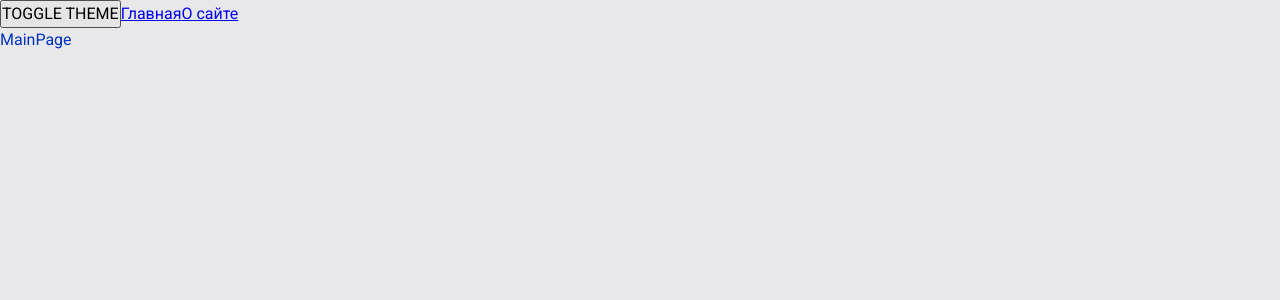
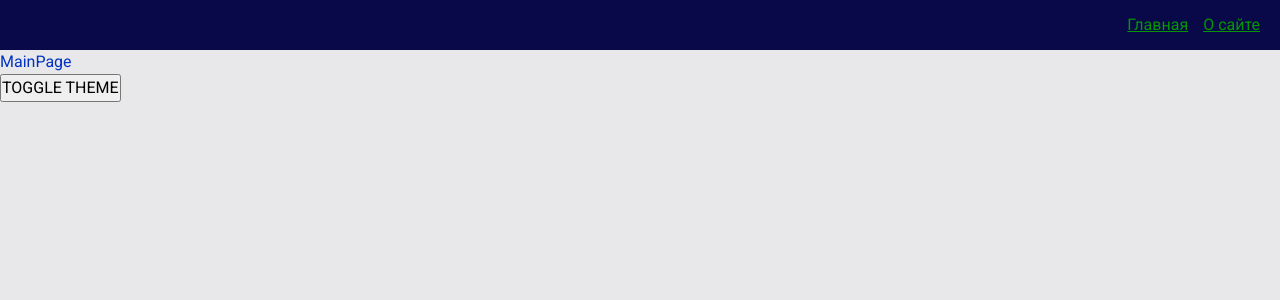
Before and after one commit to NoWizarrd/blog-project, a React app: page / in a window 1280 px wide. Shown: the top 300 px of the page. Built offline with nearby package versions, Linux system fonts and the light colour scheme.

Commit message:
add AppLink component

```diff
--- a/src/app/App.tsx
+++ b/src/app/App.tsx
@@ -6,6 +6,7 @@
 import { AboutPage } from "pages/AboutPage"
 import { MainPage } from "pages/MainPage"
 import { AppRouter } from "./providers/router"
+import { Navbar } from "widgets/Navbar"
 
 
 const App = () => {
@@ -13,10 +14,9 @@
 
   return (
     <div className={classNames('app', {}, [theme])}>
+      <Navbar/>
+      <AppRouter/>
       <button onClick={toggleTheme}>TOGGLE THEME</button>
-      <Link to={'/'}>Главная</Link>
-      <Link to={'/about'}>О сайте</Link>
-      <AppRouter/>
     </div>
   )
 }
--- a/src/app/styles/themes/dark.scss
+++ b/src/app/styles/themes/dark.scss
@@ -1,6 +1,10 @@
 .app.dark {
      --bg-color: #090949;
+     --inverted-bg-color: #e8e8ea;
 
      --primary-color: #049604;
      --secondary-color: #04ff04;
+
+     --inverted-primary-color: #0232c2;
+     --inverted-secondary-color: #0051ff;
 }
--- a/src/app/styles/themes/normal.scss
+++ b/src/app/styles/themes/normal.scss
@@ -1,6 +1,10 @@
 .app.light {
     --bg-color: #e8e8ea;
+    --inverted-bg-color: #090949;
 
     --primary-color: #0232c2;
-    --secondary-color: #0449e0;
+    --secondary-color: #0353ff;
+
+    --inverted-primary-color: #049604;
+    --inverted-secondary-color: #04ff04;
 }
--- a/src/app/styles/variables/global.scss
+++ b/src/app/styles/variables/global.scss
@@ -11,4 +11,7 @@
     --font-line-l: 32px;
     --font-l: var(--font-size-l) / var(--font-line-l) var(--font-family-main);
 
+
+    //Размеры
+    --navbar-height: 50px;
 }
--- a/src/shared/lib/classNames/classNames.ts
+++ b/src/shared/lib/classNames/classNames.ts
@@ -2,10 +2,10 @@
 type Mods = Record<string, boolean | string>
 
 
-export function classNames(cls: string, mods: Mods, additional: string[]): string {
+export function classNames(cls: string, mods: Mods ={}, additional: string[] = []): string {
     return [
         cls,
-        ...additional,
+        ...additional.filter(Boolean),
         ...Object.entries(mods).filter(([className, value]) => Boolean(value))
          .map(([className, value]) => className)
     ]
--- /dev/null
+++ b/src/shared/ui/AppLink/AppLink.module.scss
@@ -0,0 +1,11 @@
+.applink {
+    color: var(--primary-color)
+}
+
+.primary {
+    color: var(--primary-color)
+}
+
+.secondary {
+    color: var(--inverted-primary-color)
+}
--- /dev/null
+++ b/src/shared/ui/AppLink/AppLink.tsx
@@ -0,0 +1,30 @@
+import { classNames } from 'shared/lib/classNames/classNames';
+import classes from './AppLink.module.scss'
+import { Link, LinkProps } from 'react-router-dom';
+import { FC } from 'react';
+
+
+export enum AppLinkTheme {
+    PRIMARY = 'primary',
+    SECONDARY = 'secondary'
+}
+
+
+interface AppLinkProps extends LinkProps{
+    className?: string;
+    theme?: AppLinkTheme;
+}
+
+export const AppLink: FC<AppLinkProps> = (props) => {
+    const {to, className, children, theme = AppLinkTheme.PRIMARY, ...OtherProps} = props
+
+    return (
+      <Link
+        to={to}
+        className={classNames(classes.applink, {}, [className, classes[theme]])}
+        {...OtherProps}
+      >
+        {children}
+      </Link>
+    );
+}
--- /dev/null
+++ b/src/widgets/Navbar/index.ts
@@ -0,0 +1 @@
+export {Navbar} from './ui/Navbar'
--- /dev/null
+++ b/src/widgets/Navbar/ui/Navbar.module.scss
@@ -0,0 +1,16 @@
+.navbar {
+    width: 100%;
+    height: var(--navbar-height);
+    background: var(--inverted-bg-color);
+    display: flex;
+    align-items: center;
+    padding: 20px;
+}
+
+.links {
+    margin-left: auto;
+}
+
+.mainLink {
+    margin-right: 15px;
+}
--- /dev/null
+++ b/src/widgets/Navbar/ui/Navbar.tsx
@@ -0,0 +1,19 @@
+import { classNames } from "shared/lib/classNames/classNames";
+import classes from "./Navbar.module.scss";
+import { Link } from "react-router-dom";
+import { AppLink, AppLinkTheme } from "shared/ui/AppLink/AppLink";
+
+interface NavbarProps {
+  className?: string;
+}
+
+export const Navbar = ({ className }: NavbarProps) => {
+  return (
+    <div className={classNames(classes.navbar, {}, [className])}>
+      <div className={classes.links}>
+        <AppLink theme={AppLinkTheme.SECONDARY} to={"/"} className={classes.mainLink}>Главная</AppLink>
+        <AppLink theme={AppLinkTheme.SECONDARY} to={"/about"}>О сайте</AppLink>
+      </div>
+    </div>
+  );
+};
```
